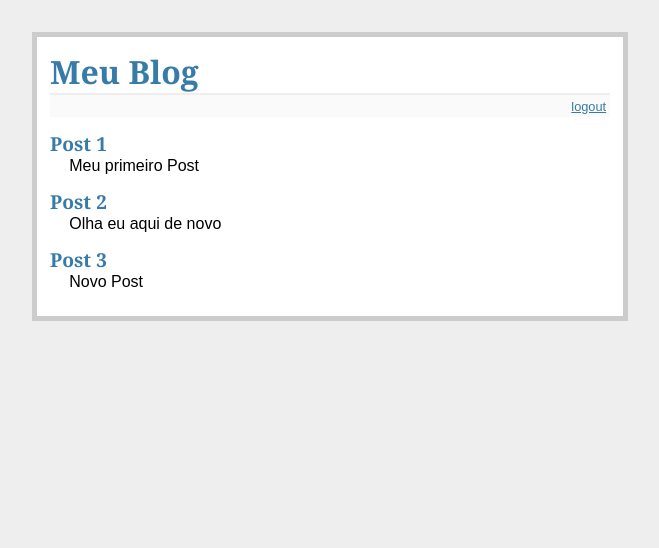
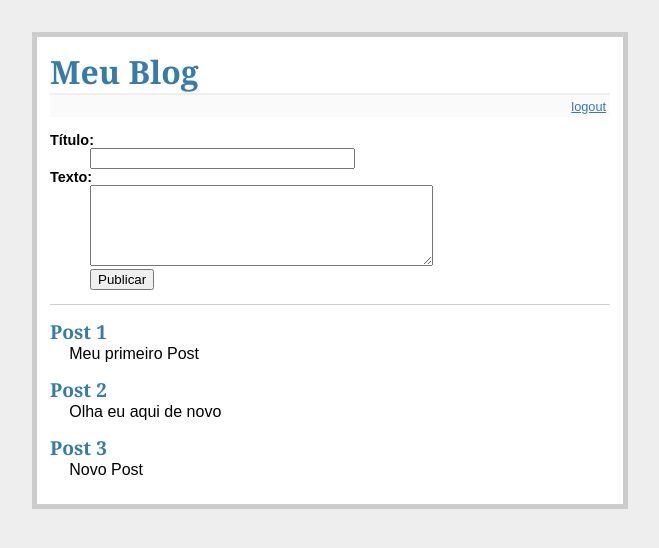
Before and after one commit to feulo-ocean/python_web, a Flask app: page / in a window 1280 px wide. Shown: the top 548 px of the page, without its empty margins (310-969 px from the left). Run offline with Flask 2, Linux system fonts and the light colour scheme; the visitor is signed in with stand-in values (Sample User, id 1).

Commit message:
75% da aula 2

```diff
--- a/app.py
+++ b/app.py
@@ -1,4 +1,4 @@
-from flask import Flask, render_template, request, redirect, url_for, session
+from flask import Flask, render_template, request, redirect, url_for, session, flash
 
 app = Flask(__name__)
 SECRET_KEY = "pudim"
@@ -25,7 +25,18 @@ PASSWORD = "admin"
 
 @app.route('/')
 def exibir_entradas():
+    #pegar posts no banco
     return render_template("exibir_entradas.html", entradas=posts)
+
+@app.route('/inserir', methods=["POST"])
+def inserir_entradas():
+    novo_post = {
+        "titulo": request.form['titulo'],
+        "texto": request.form['texto']
+    }
+    posts.append(novo_post)
+    return redirect(url_for('exibir_entradas'))
+
 
 @app.route('/login', methods=["GET", "POST"])
 def login():
@@ -33,6 +44,13 @@ def login():
     if request.method == "POST":
         if request.form['username'] == USERNAME and request.form['password'] == PASSWORD:
             session['logado'] = True
+            flash("Login efetuado com sucesso!")
             return redirect(url_for('exibir_entradas'))
         erro = "Usuário ou senha inválidos"
     return render_template("login.html", erro=erro)
+
+@app.route('/logout')
+def logout():
+    session.pop('logado', None)
+    flash("Logout efetuado com sucesso!")
+    return redirect(url_for('exibir_entradas'))
--- /dev/null
+++ b/esquema.sql
@@ -0,0 +1,6 @@
+drop table if exists entradas;
+create table entradas (
+  id integer primary key autoincrement,
+  titulo string not null,
+  texto string not null
+);
--- a/templates/exibir_entradas.html
+++ b/templates/exibir_entradas.html
@@ -1,6 +1,18 @@
 {% extends "layout.html" %}
 
 {% block corpo %}
+{% if session.logado %}
+<form action="{{ url_for('inserir_entradas') }}" method="post"
+      class="ins-entrada">
+  <dl>
+    <dt>Título:
+    <dd><input type="text" size="30" name="titulo">
+    <dt>Texto:
+    <dd><textarea rows="5" cols="40" name="texto"></textarea>
+    <dd><input type="submit" value="Publicar">
+  </dl>
+</form>
+{% endif %}
   <ul class="entradas">
   {% for entrada in entradas %}
     <li><h2>{{ entrada.titulo }}</h2>{{ entrada.texto|safe }}
--- a/templates/layout.html
+++ b/templates/layout.html
@@ -11,7 +11,7 @@
             {% if not session.logado %}
               <a href="{{ url_for('login') }}">login</a>
             {% else %}
-              <a href="">logout</a>
+              <a href="{{ url_for('logout') }}">logout</a>
             {% endif %}
             </div>
             {% for mensagem in get_flashed_messages() %}
```
Also changed, not shown: 1 other file.
